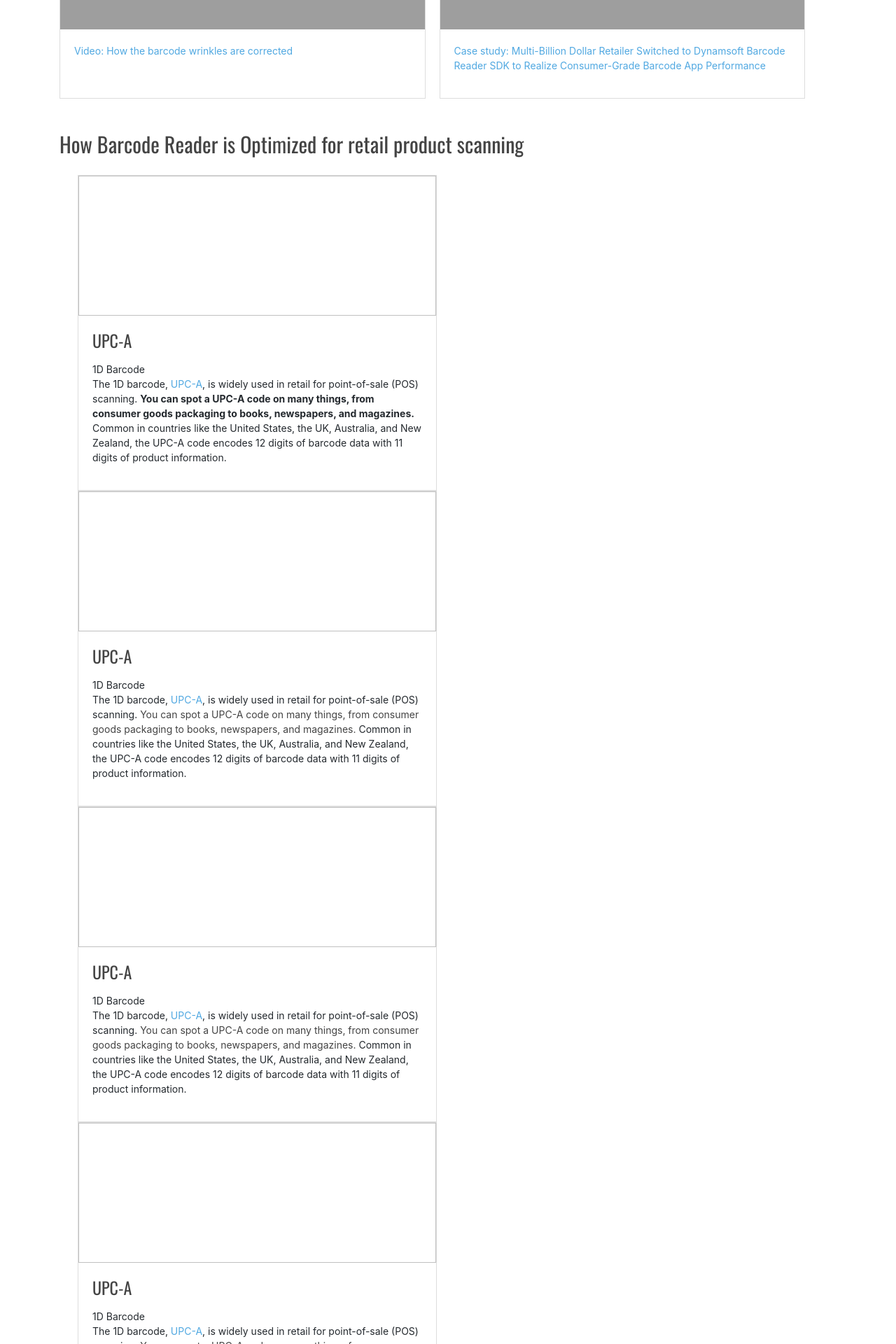
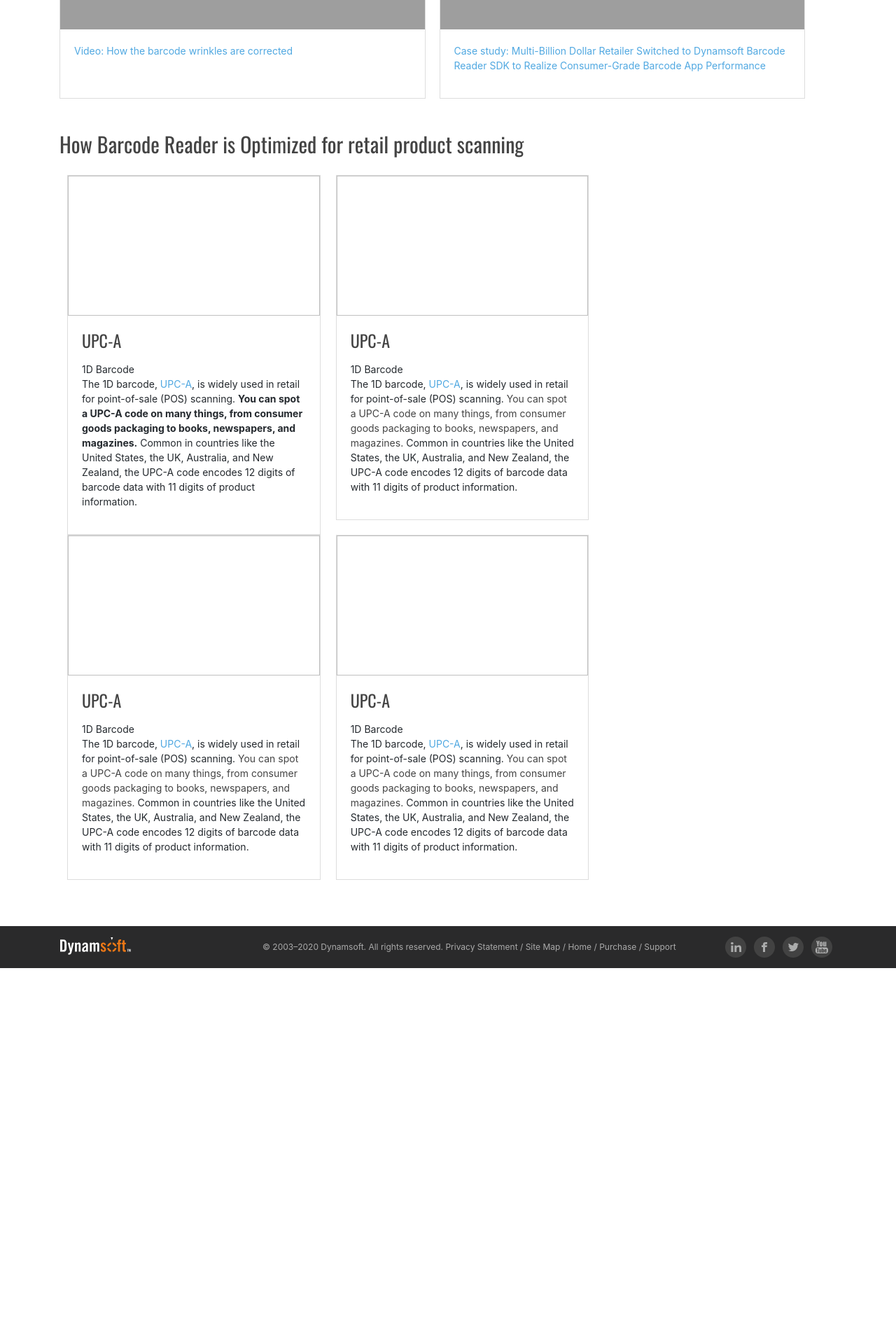
Before and after one commit to nctlcnt/noctilucos.github.io, a Jekyll site: the page built from retail/index.md, in a window 1280 px wide. Shown: the part 741-2661 px from the top of the page at 70% size. Built offline with Jekyll 4.4.1, drawn with Linux system fonts in a browser that asks for light colours; after the commit the page ends 2124 px from its top, so only the background shows below that; grey boxes are pictures that could not be loaded.

Commit message:
no comment

```diff
--- a/retail/index.md
+++ b/retail/index.md
@@ -45,7 +45,7 @@
 
 ## How Barcode Reader is Optimized for retail product scanning
 <ul>
-    <li class="col-4 col-sm-12 col-md-6" style="vertical-align: top">
+    <li class="col-4" style="vertical-align: top">
       <div class="card-item">
         <div class="imgBox"><img /></div>
         <div class="card-content">
@@ -55,7 +55,7 @@
         </div>
       </div>
     </li>
-    <li class="col-4 col-sm-12 col-md-6" style="vertical-align: top">
+    <li class="col-4" style="vertical-align: top">
       <div class="card-item">
         <div class="imgBox"><img /></div>
         <div class="card-content">
@@ -65,7 +65,7 @@
         </div>
       </div>
     </li>
-    <li class="col-4 col-sm-12 col-md-6" style="vertical-align: top">
+    <li class="col-4" style="vertical-align: top">
       <div class="card-item">
         <div class="imgBox"><img /></div>
         <div class="card-content">
@@ -75,7 +75,7 @@
         </div>
       </div>
     </li>
-    <li class="col-4 col-sm-12 col-md-6" style="vertical-align: top">
+    <li class="col-4" style="vertical-align: top">
       <div class="card-item">
         <div class="imgBox"><img /></div>
         <div class="card-content">
```
